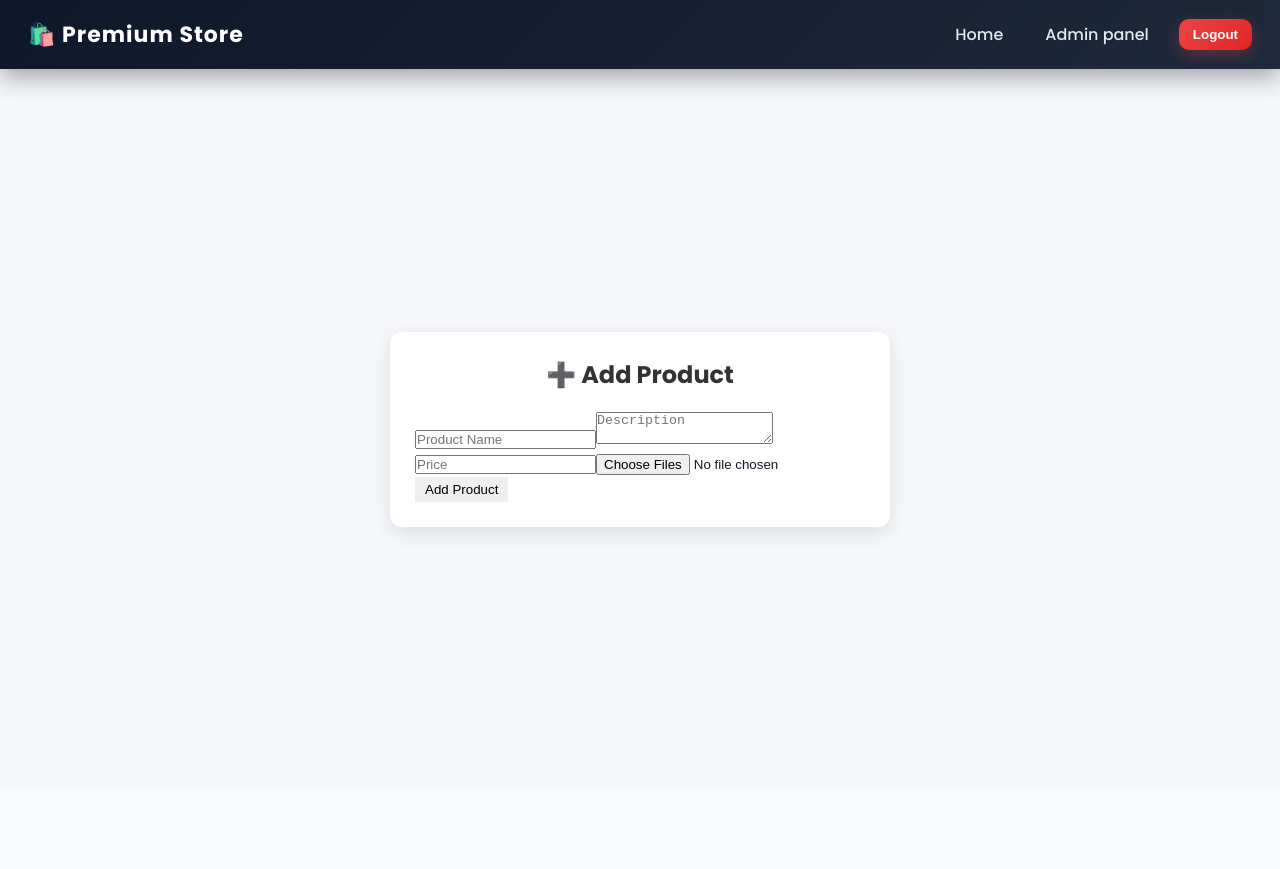
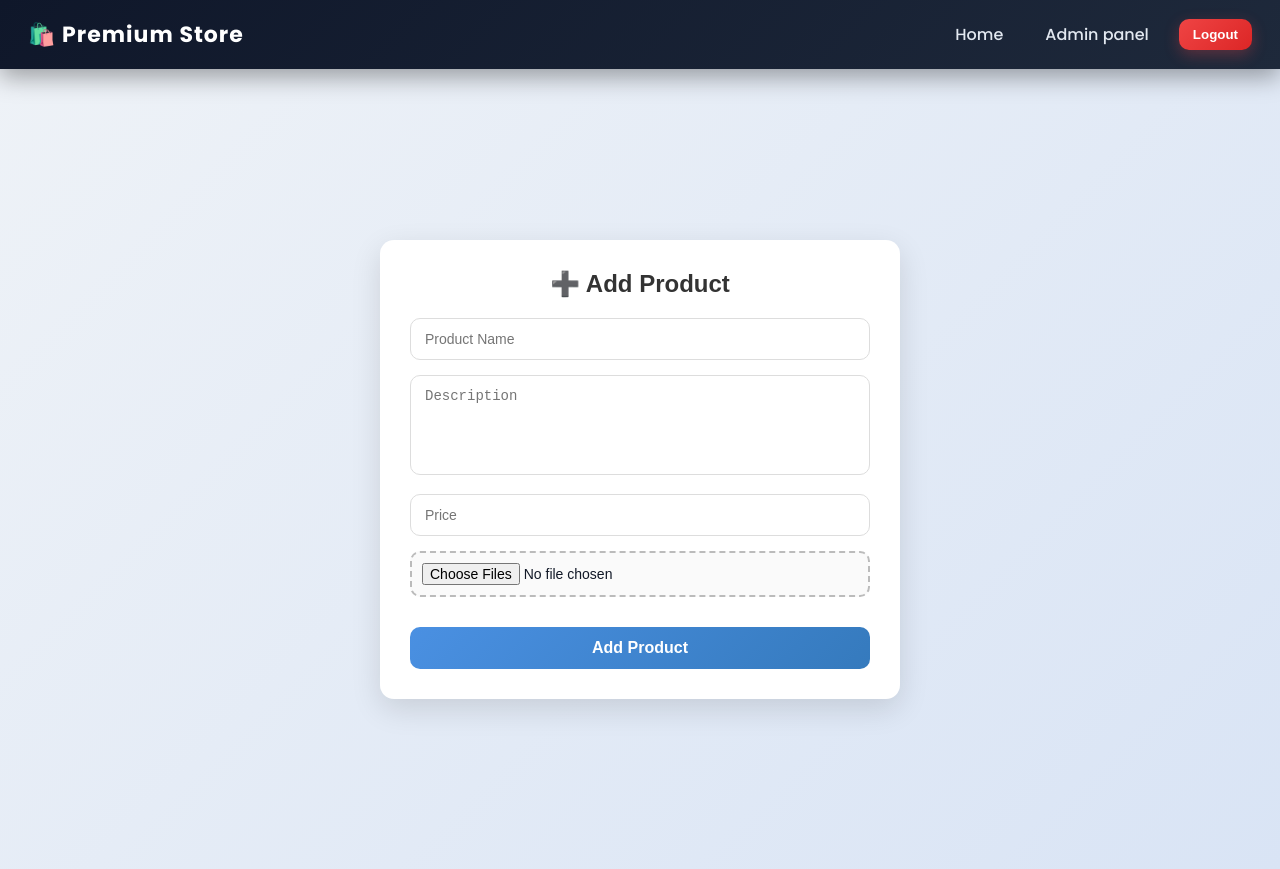
Before and after one commit to anilsh6262/premium-store-fullstack, a React (Vite) app in the folder frontend/: page /add-product in a window 1280 px wide. Before the commit the page ends 800 px from the top, so only its background shows below. Built offline with nearby package versions, Linux system fonts and the light colour scheme; sample sign-in values are in the browser's storage.

Commit message:
navbar update

```diff
--- a/frontend/src/styles/addproduct.css
+++ b/frontend/src/styles/addproduct.css
@@ -1,90 +1,106 @@
-/* Container */
+/* Page background */
 .add-product-container {
+  min-height: 100vh;
   display: flex;
   justify-content: center;
   align-items: center;
-  min-height: 90vh;
-  background: #f5f7fb;
+  background: linear-gradient(135deg, #eef2f7, #d9e4f5);
   padding: 20px;
+  font-family: Arial, sans-serif;
 }
 
 /* Card */
 .add-product-card {
   width: 100%;
-  max-width: 500px;
+  max-width: 520px;
   background: #ffffff;
-  padding: 25px;
-  border-radius: 12px;
-  box-shadow: 0 6px 20px rgba(0,0,0,0.1);
+  padding: 30px;
+  border-radius: 14px;
+  box-shadow: 0 10px 30px rgba(0,0,0,0.12);
+  transition: 0.3s ease;
+}
+
+.add-product-card:hover {
+  transform: translateY(-2px);
 }
 
 /* Title */
 .add-product-title {
   text-align: center;
+  font-size: 24px;
+  font-weight: 700;
   margin-bottom: 20px;
-  font-size: 24px;
-  font-weight: bold;
   color: #333;
 }
 
-/* Input groups */
-.form-group {
+/* Inputs */
+.add-product-card input,
+.add-product-card textarea {
+  width: 100%;
+  padding: 12px 14px;
   margin-bottom: 15px;
-}
-
-/* Inputs */
-.form-control {
-  width: 100%;
-  padding: 12px;
   border: 1px solid #ddd;
-  border-radius: 8px;
+  border-radius: 10px;
   font-size: 14px;
   outline: none;
   transition: 0.3s;
 }
 
-.form-control:focus {
+/* Focus effect */
+.add-product-card input:focus,
+.add-product-card textarea:focus {
   border-color: #4a90e2;
-  box-shadow: 0 0 5px rgba(74,144,226,0.3);
+  box-shadow: 0 0 8px rgba(74,144,226,0.3);
+}
+
+/* Textarea */
+.add-product-card textarea {
+  resize: none;
+  height: 100px;
 }
 
 /* File input */
-.file-upload {
-  width: 100%;
+.add-product-card input[type="file"] {
   padding: 10px;
-  border: 1px dashed #aaa;
-  border-radius: 8px;
+  border: 2px dashed #bbb;
   background: #fafafa;
+  cursor: pointer;
 }
 
-/* Preview text */
-.preview-count {
-  margin-top: 8px;
+/* File count text */
+.add-product-card p {
   font-size: 13px;
   color: #666;
+  margin: 5px 0 15px;
 }
 
 /* Button */
-.add-product-btn {
+.add-product-card button {
   width: 100%;
   padding: 12px;
-  background: #4a90e2;
+  background: linear-gradient(135deg, #4a90e2, #357abd);
   color: #fff;
+  font-size: 16px;
+  font-weight: bold;
   border: none;
-  border-radius: 8px;
-  font-size: 16px;
+  border-radius: 10px;
   cursor: pointer;
-  transition: 0.3s;
+  transition: 0.3s ease;
 }
 
-.add-product-btn:hover {
-  background: #357abd;
+.add-product-card button:hover {
+  background: linear-gradient(135deg, #357abd, #2b5f9c);
+  transform: scale(1.02);
 }
 
-/* Mobile responsiveness */
+.add-product-card button:active {
+  transform: scale(0.98);
+}
+
+/* Mobile responsive */
 @media (max-width: 600px) {
   .add-product-card {
-    padding: 18px;
+    padding: 20px;
   }
 
   .add-product-title {
```
